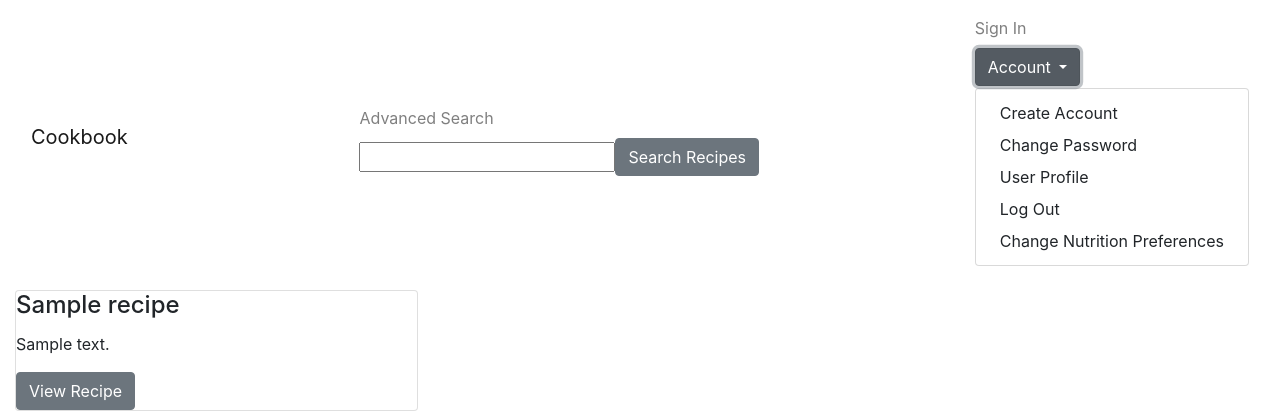
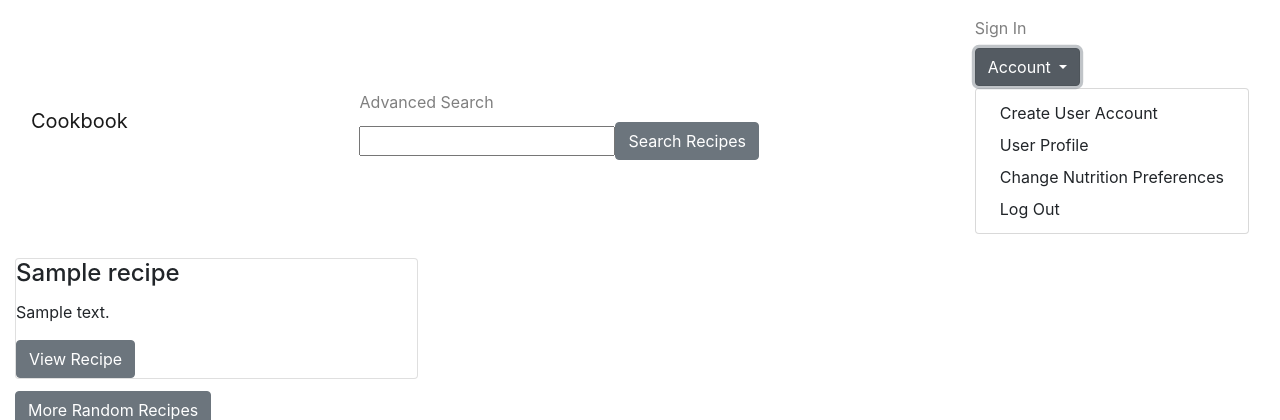
Before and after one commit to BradleyAllanDavis/CookbookDjango, a Django app: template templates/cookbook/index.html in a window 1280 px wide, after a click on "Account". Shown: the top 420 px of the page. Run offline with Django 3.2, Linux system fonts and the light colour scheme; the template is opened without the code that fills it: most values are stand-ins (such as "Sample title", 1, 10 or a date in 2020); form fields are guessed from the names that the template uses; some libraries are stand-ins or nearby versions.

Commit message:
Update base html

```diff
--- a/templates/base.html
+++ b/templates/base.html
@@ -52,11 +52,10 @@
 							Account
 						</button>
 						<div class="dropdown-menu dropdown-menu-right">
-							<a class="dropdown-item" href="{% url 'cookbook:create_user_account' %}">Create Account</a>
-							<a class="dropdown-item" href="{% url 'cookbook:password_change' %}">Change Password</a>
+							<a class="dropdown-item" href="{% url 'cookbook:create_user_account' %}">Create User Account</a>
 							<a class="dropdown-item" href="{% url 'cookbook:user_profile' %}">User Profile</a>
+							<a class="dropdown-item" href="{% url 'cookbook:change_preferences' %}?next=/cookbook">Change Nutrition Preferences</a>
 							<a class="dropdown-item" href="{% url 'cookbook:logout' %}?next=/cookbook">Log Out</a>
-							<a class="dropdown-item" href="{% url 'cookbook:change_preferences' %}?next=/cookbook">Change Nutrition Preferences</a>
 						</div>
 					</li>
 					<!-- Dropdown menu -->
```
